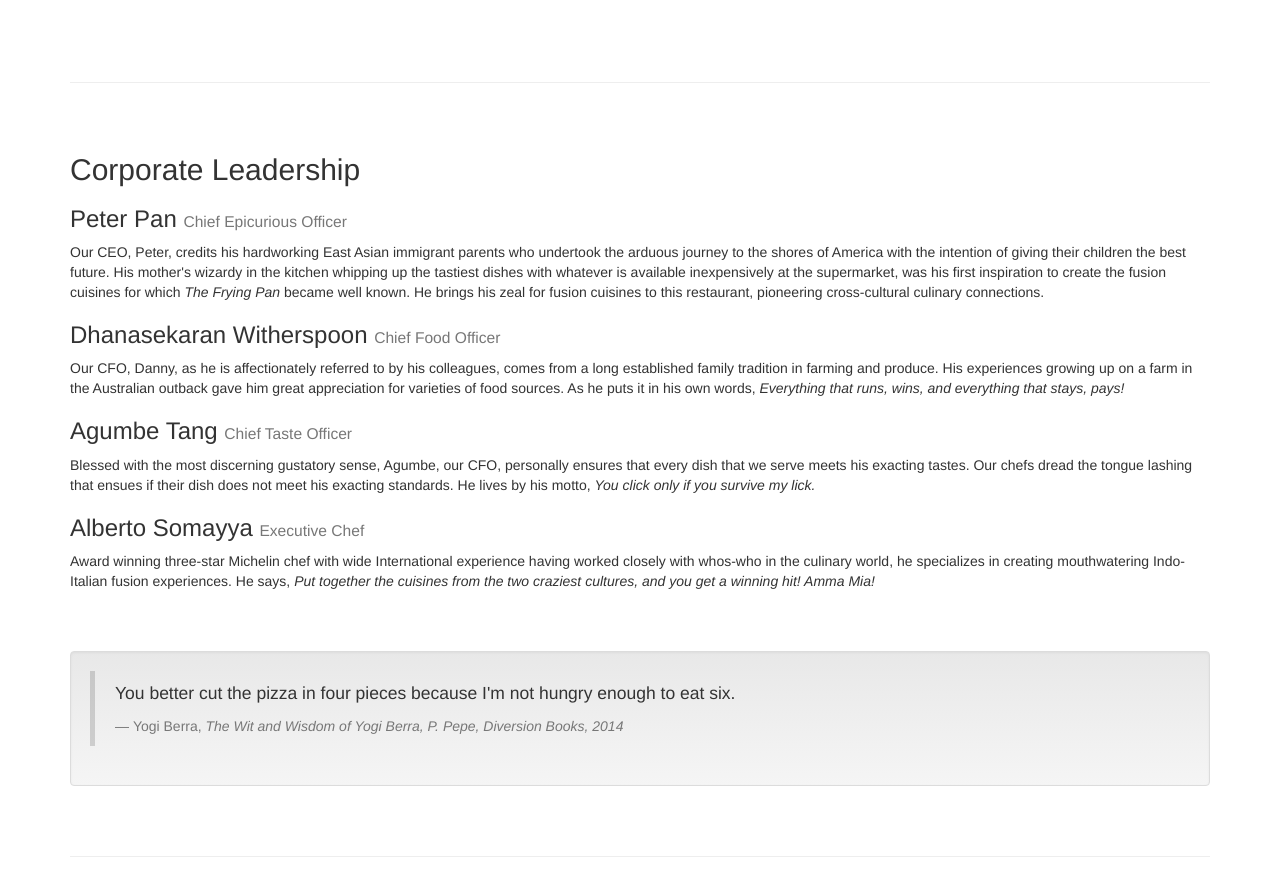
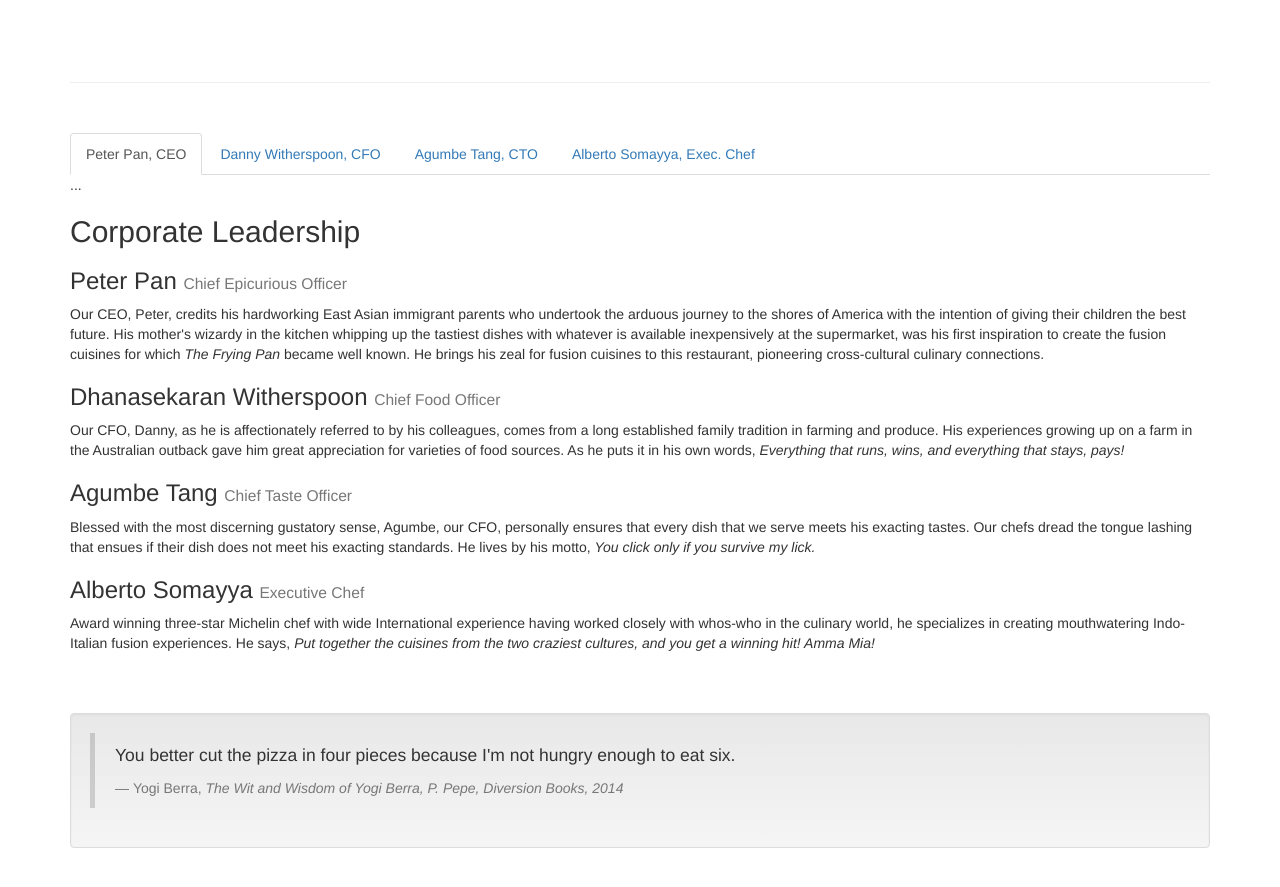
Before and after one commit to contiforza/Coursera-FullStack, a plain HTML site: page 2-Front-End-Web-UI/conFusion/aboutus.html in a window 1280 px wide. Shown: the part 920-1807 px from the top of the page. Drawn offline with nearby package versions, Linux system fonts and the light colour scheme.

Commit message:
Add tabs... no-content

```diff
--- a/2-Front-End-Web-UI/conFusion/aboutus.html
+++ b/2-Front-End-Web-UI/conFusion/aboutus.html
@@ -156,6 +156,29 @@
         </div>
 
         <div class="row row-content">
+        <div role="tabpanel">
+            <!-- Nav tabs -->
+            <ul class="nav nav-tabs" role="tablist">
+                <li role="presentation" class="active">
+                    <a href="#peter" aria-controls="home" role="tab" data-toggle="tab">Peter Pan, CEO</a>
+                </li>
+                <li role="presentation">
+                    <a href="#danny" aria-controls="home" role="tab" data-toggle="tab">Danny Witherspoon, CFO</a>
+                </li>
+                <li role="presentation">
+                    <a href="#agumble" aria-controls="home" role="tab" data-toggle="tab">Agumbe Tang, CTO</a>
+                </li>
+                <li role="presentation">
+                    <a href="#alberto" aria-controls="home" role="tab" data-toggle="tab">Alberto Somayya, Exec. Chef</a>
+                </li>
+            </ul>
+
+            <!-- Tab panes -->
+            <div class="tab-content">
+                <div role="tabpanel" class="tab-pane active" id="home">...</div>
+                <div role="tabpanel" class="tab-pane" id="tab">...</div>
+            </div>
+        </div>
             <div>
                 <h2>Corporate Leadership</h2>
                 <h3>
```
